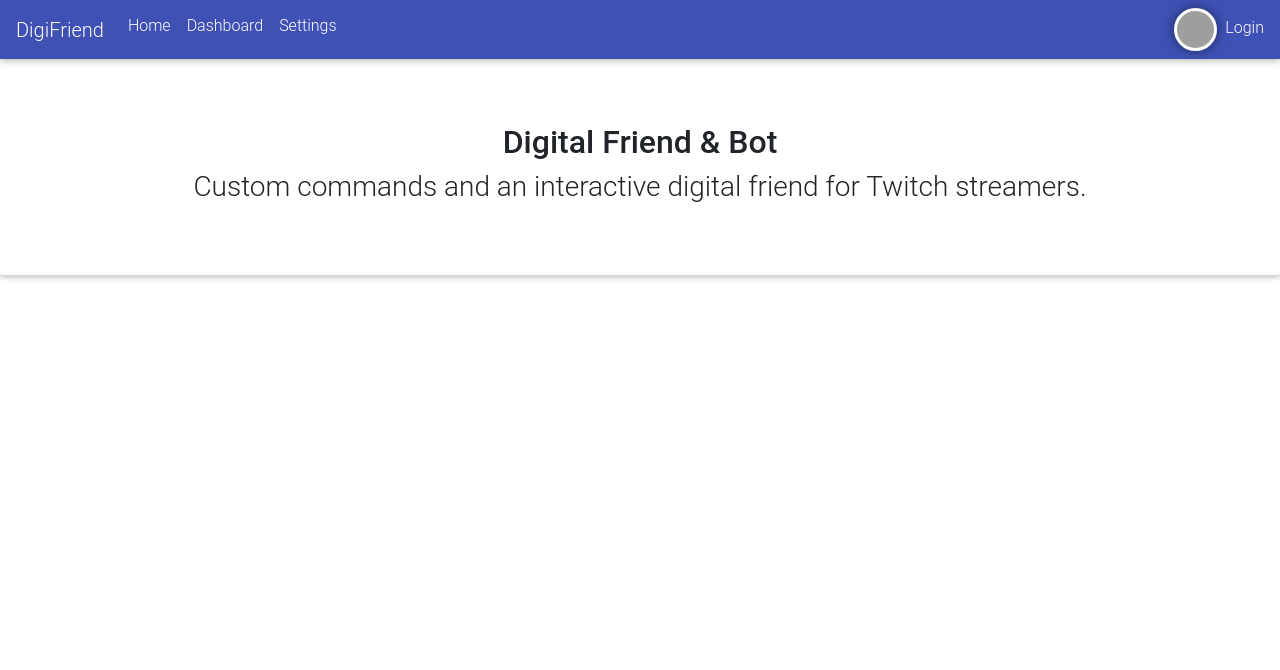
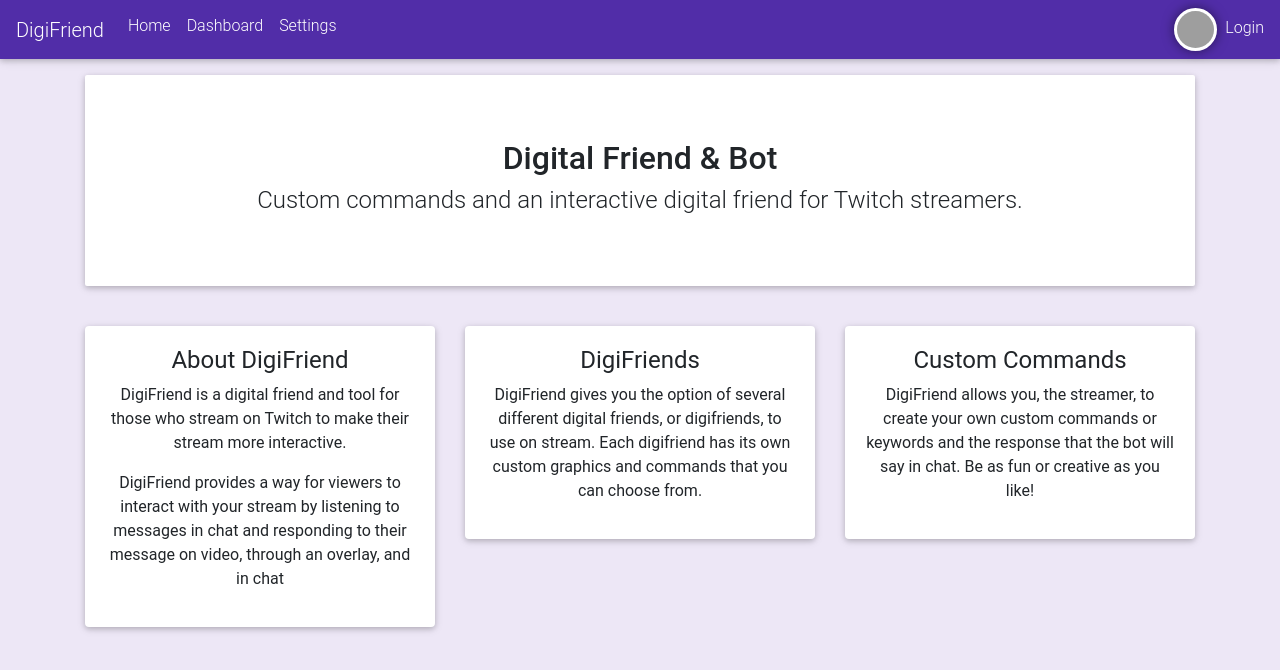
Before and after one commit to gitKendra/reactdigifriend, a React (Create React App) app in the folder client/: page / in a window 1280 px wide. Shown: the top 670 px of the page. Built offline with nearby package versions, Linux system fonts and the light colour scheme; grey boxes are pictures that could not be loaded; what react-social-login would draw is missing.

Commit message:
added style. added info panels.

```diff
--- a/client/public/index.html
+++ b/client/public/index.html
@@ -32,7 +32,7 @@
 
     </style>
   </head>
-  <body>
+  <body style="background-color:#ede7f6"}}>
     <noscript>
       You need to enable JavaScript to run this app.
     </noscript>
--- a/client/src/Pages/DashboardWrapper.js
+++ b/client/src/Pages/DashboardWrapper.js
@@ -4,6 +4,7 @@
 import Commands from '../components/Commands'
 import helpers from '../utils/helpers';
 import tmi from 'tmijs-es5';
+import Jumbotron from '../components/Jumbotron';
 
 class DashboardWrapper extends Component{
 
@@ -186,7 +187,11 @@
     renderNotLoggedIn = () => {
         return(
             <div >
-                <h4 className="text-center">You must be logged in to access your settings.</h4>
+                <Jumbotron
+                    title="Dashboard"
+                    body="The place to view your chat, digiFriend, and view/add custom commands."
+                />
+                <p className="text-center">You must be logged in to access your dashboard.</p>
             </div>
         )
     }
@@ -194,15 +199,21 @@
     renderNoSettings = () => {
         return(
             <div >
-                <h4 className="text-center mt-5">Update your settings first!</h4>
+                <Jumbotron
+                    title="Dashboard"
+                    body="The place to view your chat, digiFriend, and view/add custom commands."
+                />
+                <p className="text-center mt-5">Update your settings first!</p>
             </div>
-        )    }
+        )
+    }
 
 
     render(){
 
         const {match} = this.props;
         // Only render the dashboard if user is logged in
+
         if(this.props.isLoggedIn){
 
             if(this.props.user.botSettings === undefined){
@@ -211,6 +222,10 @@
 
             return(
                 <div>
+                    <Jumbotron
+                        title="Dashboard"
+                        body="The place to view your chat, digiFriend, and view/add custom commands."
+                    />
 
                     { this.state.comBtnVisible ?
                     <button className="btn btn-success" onClick={this.showDashBtn}>
--- /dev/null
+++ b/client/src/Pages/Home.js
@@ -0,0 +1,56 @@
+import React, { Component } from 'react'
+import Jumbotron from '../components/Jumbotron';
+
+class Home extends Component {
+
+	render() {
+			return(
+					<div>
+							<Jumbotron
+									title="Digital Friend & Bot"
+									body="Custom commands and an interactive digital friend for Twitch streamers."
+							/>
+							<div className="container">
+									<div className="row">
+											<div className="col">
+													<div className="card mt-2">
+															<div className="card-body">
+																	<div className="text-center">
+																			<h4 className="font-up">About DigiFriend</h4>
+																			<p>DigiFriend is a digital friend and tool for those who stream on Twitch to make their stream more interactive.</p>
+																			<p>DigiFriend provides a way for viewers to interact with your stream by listening to messages in chat and responding to their message on video, through an overlay, and in chat</p>
+																	</div>
+															</div>
+													</div>
+											</div>
+
+											<div className="col">
+													<div className="card mt-2">
+															<div className="card-body">
+																	<div className="text-center">
+																			<h4 className="font-up">DigiFriends</h4>
+																			<p>DigiFriend gives you the option of several different digital friends, or digifriends, to use on stream. Each digifriend has its own custom graphics and commands that you can choose from.</p>
+																	</div>
+															</div>
+													</div>
+											</div>
+
+											<div className="col">
+													<div className="card mt-2">
+															<div className="card-body">
+																	<div className="text-center">
+																			<h4 className="font-up">Custom Commands</h4>
+																			<p>DigiFriend allows you, the streamer, to create your own custom commands or keywords and the response that the bot will say in chat. Be as fun or creative as you like!</p>
+																	</div>
+															</div>
+													</div>
+											</div>
+									</div>
+							</div>
+
+					</div>
+			)
+	}
+}
+
+export default Home;
--- a/client/src/Pages/Login.js
+++ b/client/src/Pages/Login.js
@@ -1,5 +1,7 @@
 import React, {Component} from 'react'
 import SocialButton from '../components/SocialButton'
+import Navbar from '../components/Navbar/Navbar';
+import Jumbotron from '../components/Jumbotron';
 // import UserCard from '../components/UserCard'
 
 // import helpers from '../utils/helpers';
@@ -10,17 +12,19 @@
     render() {
 
         let children
+        const isLoggedIn = this.props.state.logged;
 
     if (this.props.state.logged) {
       children =
-        <div className="container text-center mt-5">
-          <h4><strong>Welcome, {this.props.state.dbUser.username}!</strong></h4>
-          <h4>You have successfully logged in!</h4>
-          <p>If this is your first time loggin in or you would like to update your settings,
-            please select the Settings link above to fill in your bot settings.</p>
-          <p>If you have already setup your bot, click on the Dashboard link above.</p>
+        <div>
+
+          <div className="container text-center mt-5">
+
+            <p>If this is your first time loggin in or you would like to update your settings,
+              please select the Settings link above to fill in your bot settings.</p>
+            <p>If you have already setup your bot, click on the Dashboard link above.</p>
+          </div>
         </div>
-      // children = <UserCard user={this.props.user} logout={this.props.fn.logout} />
     } else {
       children = [
         <SocialButton
@@ -41,7 +45,20 @@
     return (
         <div>
 
-            {children}
+        {isLoggedIn ? (
+          <Jumbotron
+            title={`Welcome, ${this.props.state.dbUser.username}!`}
+            body="You are successfully logged in."
+          />
+        ):(
+          <Jumbotron
+            title="Login"
+            body="Please login to use DigiFriend."
+          />
+        )
+        }
+
+          {children}
 
         </div>
 
--- a/client/src/Pages/Main.js
+++ b/client/src/Pages/Main.js
@@ -6,6 +6,7 @@
 import Login from './Login';
 import DashboardWrapper from './DashboardWrapper';
 import Settings from './Settings';
+import Home from './Home';
 
 import helpers from '../utils/helpers';
 
@@ -89,12 +90,17 @@
       <Router>
         <div className="main-container">
           <Navbar user={this.state.user !== null && this.state.user._profile} logout={this.authFunctions.logout}  />
-          {!this.state.logged && <Jumbotron />}
+
           <Switch>
 
             <Route
+              exact path="/"
+              render={(props) =>
+                <Home {...props} />
+              }
+            />
+            <Route
               path="/login"
-              // component={Login}
               render={(props) =>
                 <Login
                   fn={this.authFunctions}
@@ -105,7 +111,6 @@
             />
             <Route
               path="/dashboard"
-              // component={DashboardWrapper}
               render={(props) =>
                 <DashboardWrapper
                   isLoggedIn={this.state.logged}
@@ -117,7 +122,6 @@
             />
             <Route
               path="/settings"
-              // component={Settings}
               render={(props) =>
                 <Settings
                   isLoggedIn={this.state.logged}
--- a/client/src/Pages/Settings.js
+++ b/client/src/Pages/Settings.js
@@ -2,6 +2,7 @@
 import React, { Component } from 'react';
 import '../components/Settings/Settings.css';
 import helpers from '../utils/helpers';
+import Jumbotron from '../components/Jumbotron';
 
 // Query Component Declaration
 class Settings extends Component {
@@ -84,15 +85,16 @@
   renderContainer = () => {
 
     return(
-      <div className="settings-container">
+      <div className="settings-container mb-4">
+      <form onSubmit={!this.state.isSubmitting ? this.handleSubmit : null}>
         <div className="card mt-4">
           <div className="card-body">
 
             <div className="text-center">
-              <h4 className="font-up mb-0">Bot Settings</h4>
+              <h4 className="font-up">Bot Settings</h4>
             </div>
+            <hr style={{'height': '12px', 'border': '0', 'box-shadow': 'inset 0 12px 12px -12px rgba(0, 0, 0, 0.5)'}}/>
 
-            <form onSubmit={!this.state.isSubmitting ? this.handleSubmit : null}>
               <div className="md-form">
                 <h4 className=""><strong>Bot name:</strong></h4>
                 <input
@@ -109,7 +111,7 @@
               <div className="md-form">
                 <h4><strong>oAuth Token:</strong></h4>
                 <p>(Copy and paste from <a href="https://twitchapps.com/tmi/" target="_blank" rel="noopener noreferrer">
-                Twitch Apps</a> using the account you entered for bot name, including "oauth:")</p>
+                Twitch Apps</a> using the account you entered for bot name)</p>
                 <input
                   type="text"
                   value={this.state.oAuth}
@@ -133,10 +135,19 @@
                   required
                 />
               </div>
+            </div>
+          </div>
 
-              {/* Sprites */}
+          {/* Sprites */}
+          <div className="card mt-4">
+            <div className="card-body">
+              <div className="text-center mt-2">
+                <h4 className="font-up">Choose a DigiFriend</h4>
+              </div>
+              <hr style={{'height': '12px', 'border': '0', 'box-shadow': 'inset 0 12px 12px -12px rgba(0, 0, 0, 0.5)'}}/>
+
               <div className="container md-form">
-                <div className="spriteList row">
+                <div className="spriteList row justify-content-md-center">
                   {this.renderSprites()}
                 </div>
               </div>
@@ -144,9 +155,10 @@
               <div className="text-center pull-right">
                   <button className="btn btn-deep-orange">Save</button>
               </div>
-            </form>
+
           </div>
         </div>
+        </form>
       </div>
     );
   }
@@ -186,23 +198,33 @@
   renderNotLoggedIn = () => {
     return(
         <div >
-            <h4 className="text-center">You must be logged in to access your settings.</h4>
+            <p className="text-center">You must be logged in to access your settings.</p>
         </div>
     )
   }
 
   render() {
 
-    if (!this.state.sprite){
-      return <p>Loading sprites....</p>
-    }
-    else if(this.props.isLoggedIn) {
-      return this.renderContainer();
-    }
-    // TODO Show message if not logged in
-    return this.renderNotLoggedIn();
+    const isLoggedIn = this.props.isLoggedIn;
+    return (
+      <div>
+        <Jumbotron
+          title="Settings"
+          body="Setup your bot and choose your digiFriend."
+        />
 
+      <div className="container">
+        { isLoggedIn ? (
+          this.renderContainer()
+        ):(
+          this.renderNotLoggedIn()
+        )}
+      </div>
+
+      </div>
+    )
   }
+
 };
 
 // Export the module back to the route
--- a/client/src/components/Jumbotron.js
+++ b/client/src/components/Jumbotron.js
@@ -3,13 +3,16 @@
 
 class Jumbotron extends Component{
 
+
   render() {
 
     return (
-      <div className="jumbotron">
-        <h2 className="text-center"><strong>Digital Friend & Bot</strong></h2>
-        <h3 className="text-center">Custom commands and an interactive digital friend for Twitch streamers.</h3>
+      <div className="container">
+      <div className="jumbotron mt-3">
+        <h2 className="text-center font-up"><strong>{this.props.title}</strong></h2>
+        <h4 className="text-center">{this.props.body}</h4>
       </div>
+    </div>
     )
   }
 };
--- a/client/src/components/Navbar/Navbar.js
+++ b/client/src/components/Navbar/Navbar.js
@@ -55,7 +55,7 @@
 
       return (
 
-        <nav className="navbar navbar-expand-md navbar-dark indigo">
+        <nav className="navbar navbar-expand-md navbar-dark deep-purple darken-2">
             <NavLink className="navbar-brand" to="/">DigiFriend</NavLink>
 
             <button
```
